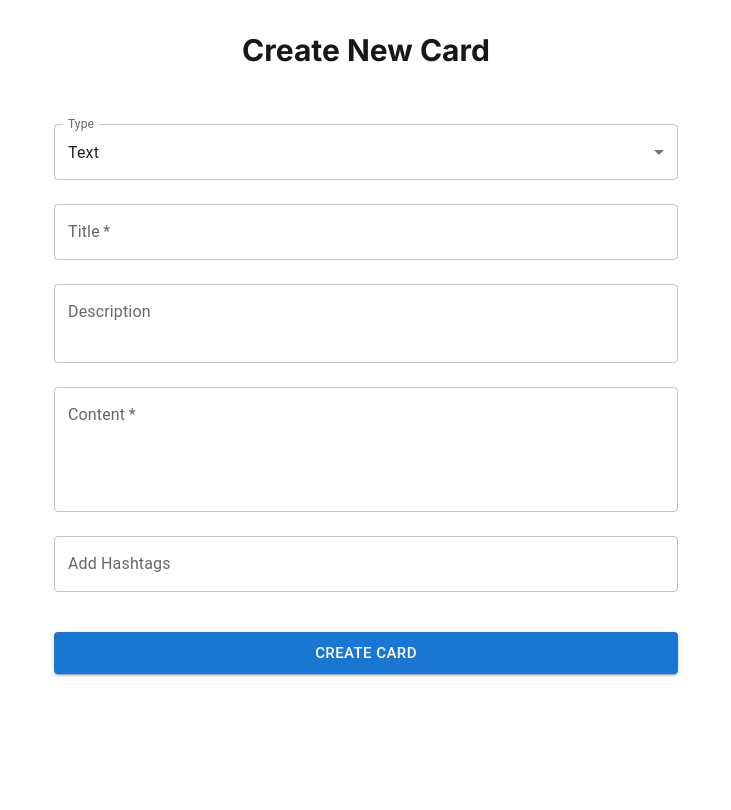
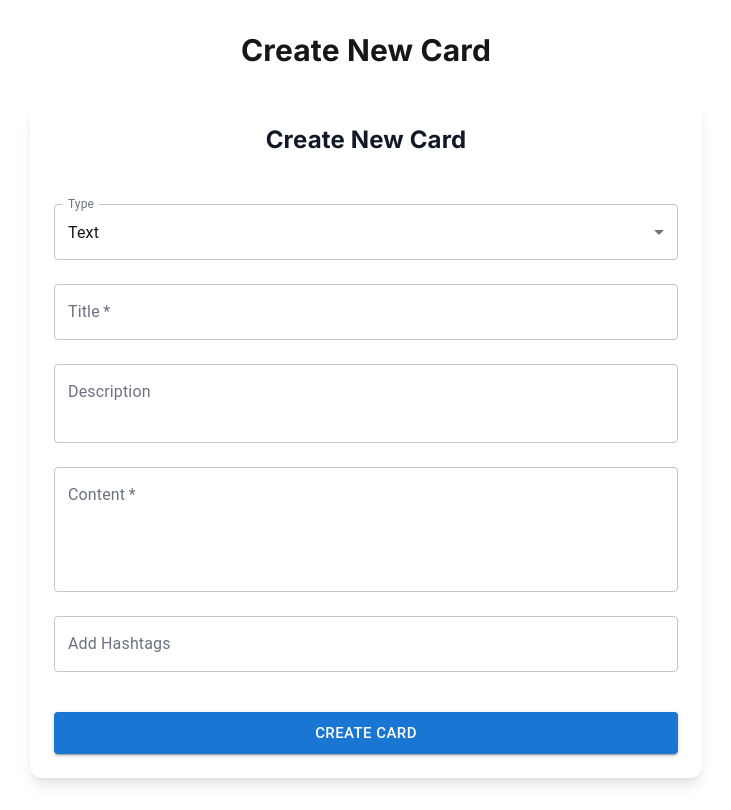
Before and after one commit to moldovancsaba/narimato, a Next.js app: page /cards/create in a window 1280 px wide. Shown: the whole page, without its empty margins (274-1005 px from the left). Built offline with nearby package versions, Linux system fonts and the light colour scheme.

Commit message:
fix: Improve dark mode support and Material-UI theme integration

```diff
--- /dev/null
+++ b/app/ThemeRegistry.tsx
@@ -0,0 +1,91 @@
+'use client';
+
+import createCache from '@emotion/cache';
+import { useServerInsertedHTML } from 'next/navigation';
+import { CacheProvider } from '@emotion/react';
+import { ThemeProvider, createTheme } from '@mui/material/styles';
+import CssBaseline from '@mui/material/CssBaseline';
+import { useState } from 'react';
+import useMediaQuery from '@mui/material/useMediaQuery';
+
+const lightTheme = createTheme({
+  palette: {
+    mode: 'light',
+    background: {
+      default: '#ffffff',
+      paper: '#f5f5f5',
+    },
+    text: {
+      primary: '#171717',
+      secondary: '#6b7280',
+    },
+  },
+});
+
+const darkTheme = createTheme({
+  palette: {
+    mode: 'dark',
+    background: {
+      default: '#0a0a0a',
+      paper: '#171717',
+    },
+    text: {
+      primary: '#ffffff',
+      secondary: '#9ca3af',
+    },
+  },
+});
+
+export default function ThemeRegistry({ children }: { children: React.ReactNode }) {
+  const [{ cache, flush }] = useState(() => {
+    const cache = createCache({ key: 'mui' });
+    cache.compat = true;
+    const prevInsert = cache.insert;
+    let inserted: string[] = [];
+    cache.insert = (...args) => {
+      const serialized = args[1];
+      if (cache.inserted[serialized.name] === undefined) {
+        inserted.push(serialized.name);
+      }
+      return prevInsert(...args);
+    };
+    const flush = () => {
+      const prevInserted = inserted;
+      inserted = [];
+      return prevInserted;
+    };
+    return { cache, flush };
+  });
+
+  useServerInsertedHTML(() => {
+    const names = flush();
+    if (names.length === 0) {
+      return null;
+    }
+    let styles = '';
+    for (const name of names) {
+      styles += cache.inserted[name];
+    }
+    return (
+      <style
+        key={cache.key}
+        data-emotion={`${cache.key} ${names.join(' ')}`}
+        dangerouslySetInnerHTML={{
+          __html: styles,
+        }}
+      />
+    );
+  });
+
+  const prefersDarkMode = useMediaQuery('(prefers-color-scheme: dark)');
+  const theme = prefersDarkMode ? darkTheme : lightTheme;
+
+  return (
+    <CacheProvider value={cache}>
+      <ThemeProvider theme={theme}>
+        <CssBaseline />
+        {children}
+      </ThemeProvider>
+    </CacheProvider>
+  );
+}
--- a/app/globals.css
+++ b/app/globals.css
@@ -3,6 +3,8 @@
 @tailwind utilities;
 
 :root {
+  --mui-background: #ffffff;
+  --mui-text: #171717;
   --background: #ffffff;
   --foreground: #171717;
   --card-background: #f5f5f5;
@@ -17,6 +19,10 @@
 }
 
 @media (prefers-color-scheme: dark) {
+  :root {
+    --mui-background: #1a1a1a;
+    --mui-text: #ffffff;
+  }
   :root {
     --background: #0a0a0a;
     --foreground: #ededed;
--- a/app/layout.tsx
+++ b/app/layout.tsx
@@ -1,7 +1,6 @@
 import type { Metadata } from "next";
 import { Inter, JetBrains_Mono } from "next/font/google";
-import { ThemeProvider } from "../components/ThemeProvider";
-import Container from "../components/layout/Container";
+import ThemeRegistry from './ThemeRegistry';
 import "./globals.css";
 
 const inter = Inter({
@@ -33,11 +32,9 @@ export default function RootLayout({
       <body
         className={`${inter.variable} ${jetbrainsMono.variable} antialiased font-sans`}
       >
-        <ThemeProvider>
-          <Container>
-            {children}
-          </Container>
-        </ThemeProvider>
+        <ThemeRegistry>
+          {children}
+        </ThemeRegistry>
       </body>
     </html>
   );
--- a/components/ui/CardForm.tsx
+++ b/components/ui/CardForm.tsx
@@ -90,7 +90,8 @@ export default function CardForm({ onSubmit }: CardFormProps) {
   };
 
   return (
-    <form onSubmit={handleSubmit} className="space-y-6 max-w-2xl mx-auto p-6">
+    <form onSubmit={handleSubmit} className="space-y-6 max-w-2xl mx-auto p-6 bg-white dark:bg-gray-800 rounded-xl shadow-lg">
+      <h2 className="text-2xl font-bold mb-6 text-gray-900 dark:text-white text-center">Create New Card</h2>
       <FormControl fullWidth>
         <InputLabel id="type-label">Type</InputLabel>
         <Select
```
